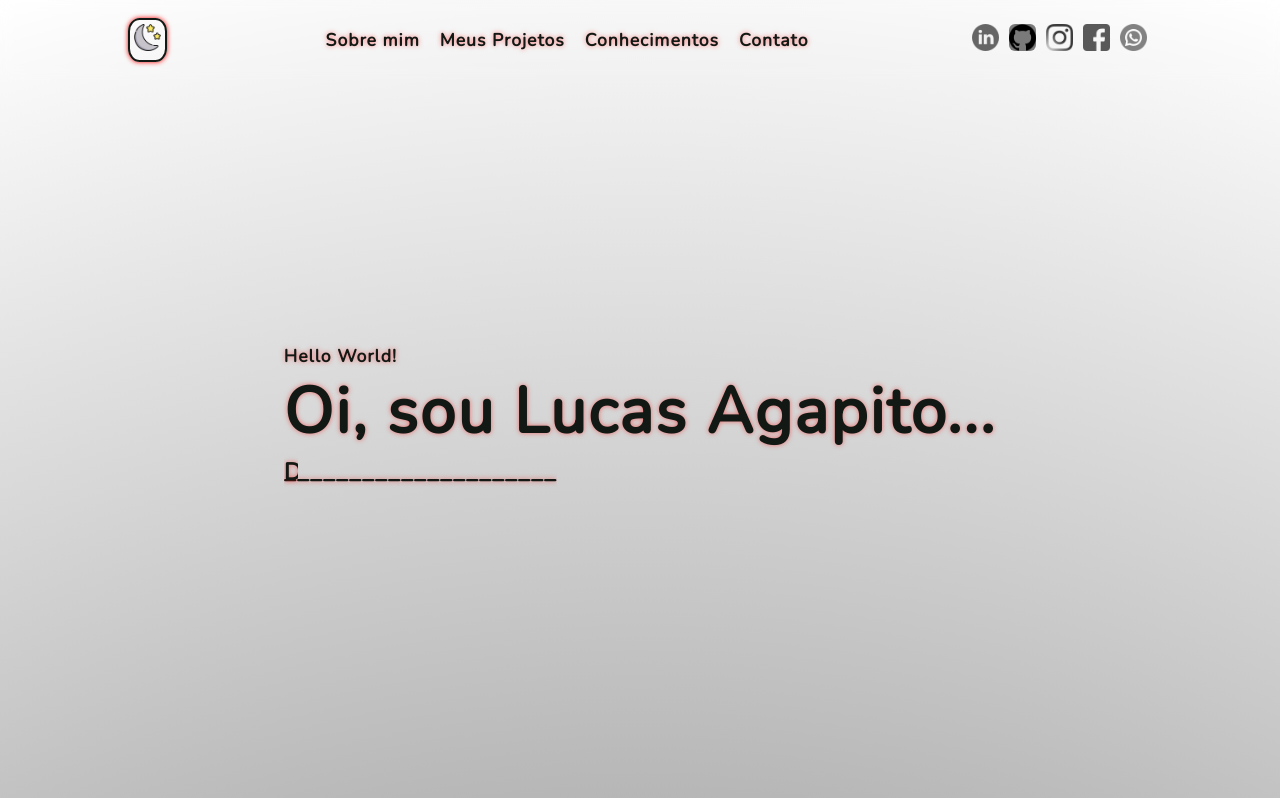
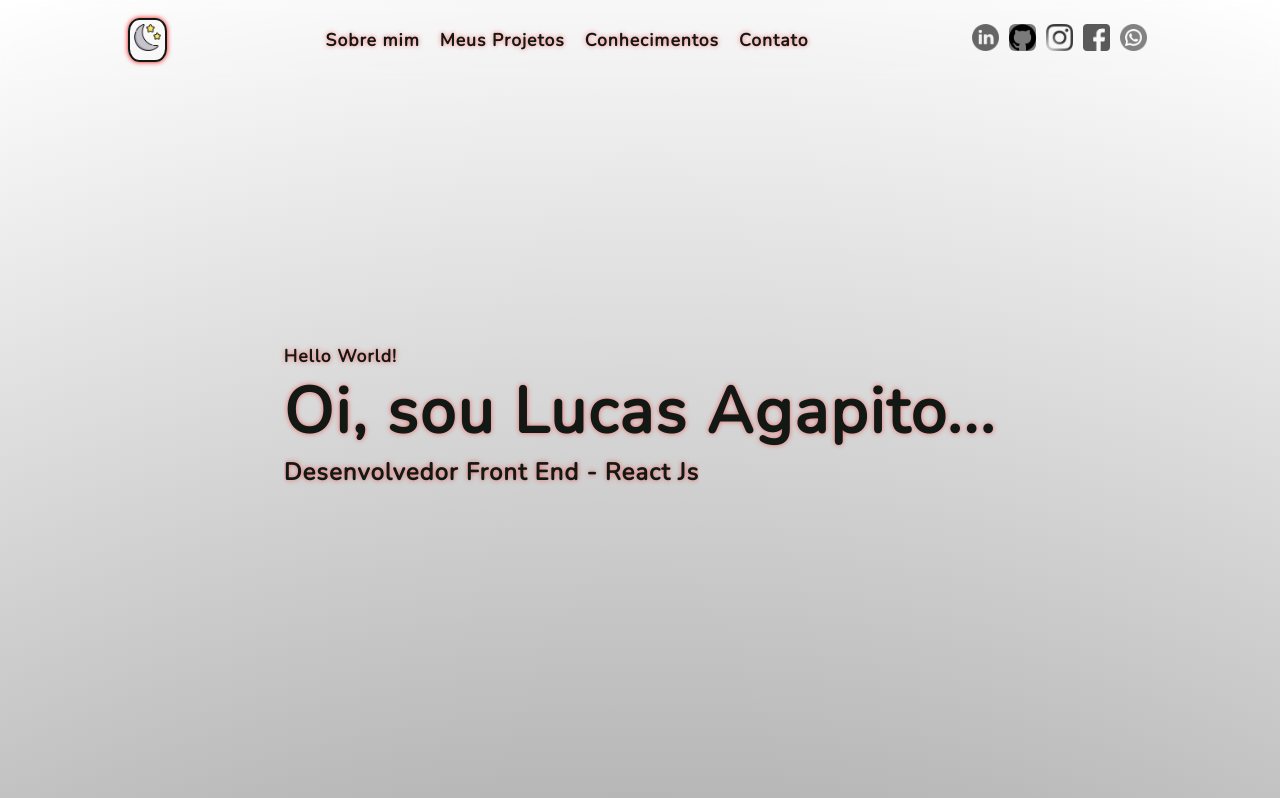
Before and after one commit to lucasagapitosilva/meuportifolio, a React (Create React App) app: page / in a window 1280 px wide. Shown: the top 798 px of the page. Built offline with nearby package versions, Linux system fonts and the light colour scheme.

Commit message:
alteração no banner

```diff
--- a/src/Componentes/Banner/index.js
+++ b/src/Componentes/Banner/index.js
@@ -1,16 +1,21 @@
-
+import { useState } from 'react';
 import './style.css'
 
 const Banner = (props) => {
 
+    const [nome, setNome] = useState('Desenvolvedor Front End - React Js');
+
+    function loading() {
+
+    }
+
     return (
-
 
         <section className="containerBanner">
             <div className='containerHello'>
                 <p className={props.background ? 'firstParagraphDark' : 'firstParagraphLight'}>Hello World!</p>
                 <h1 className={props.background ? 'titleDark' : 'titleLight'}>Oi, sou Lucas Agapito...</h1>
-                <h2 className={props.background ? 'subTitleDark' : 'subTitleLight'} data-text="DesenvolvedorFrontEnd" id='textMessage'>_____________________</h2>
+                <h2 className={props.background ? 'subTitleDark' : 'subTitleLight'} id='textMessage'>{nome}</h2>
             </div>
         </section>
     )
```
